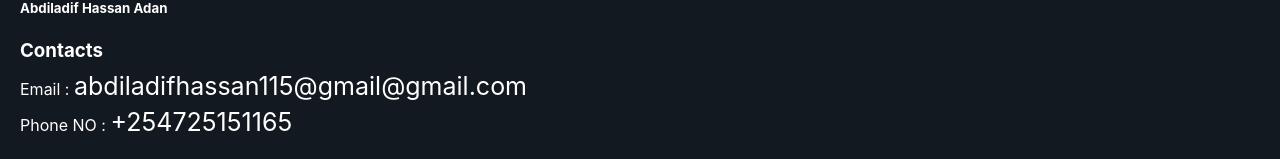
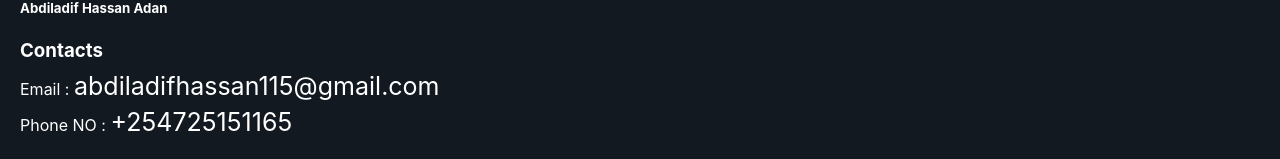
Before and after one commit to Hassan-jr/amazon-clone-website, a React (Create React App) app in the folder frontend/: page /signup in a window 1280 px wide. Shown: the part 978-1137 px from the top of the page. Built offline with nearby package versions, Linux system fonts and the light colour scheme.

Commit message:
map function 2  corrected

```diff
--- a/frontend/src/components/Oneslide.js
+++ b/frontend/src/components/Oneslide.js
@@ -8,6 +8,7 @@ import Slider from "react-slick";
 //import Phones from "../data/Phones"
 import { Link } from 'react-router-dom';
 import dataservice from '../features/alldata';
+import Nodata from './nodata';
 
 
 function Oneslide(prop) {
@@ -59,15 +60,17 @@ size = 4;
     <div className='oneslide'>
     <h2>Popular products in Wireless internationally</h2>
     <Slider  {...settings}>
-            {Phones.length && Phones.map(phone=> {
+            {Phones.length ? Phones.map(phone=> {
                 return (
                     <Link to = "/products">
-
                     <img className='phones' src={phone.image} alt="" />
                     </Link>
 
                 )
-            }  )}
+            })
+            :
+            <Nodata/>
+          }
        </Slider>
 
     </div>
@@ -75,14 +78,17 @@ size = 4;
     <div className='oneslide'>
     <h2>New Arrivals</h2>
     <Slider  {...settings}>
-            { Shoes.length &&  Shoes.map(phone=> {
+            { Shoes.length ?  Shoes.map(phone=> {
                 return (
                     <Link to = "/products">
                     <img className='phones' src={phone.image} alt="" />
                     </Link>
 
                 )
-            }  )}
+            }  )
+            :
+            <Nodata/>
+          }
        </Slider>
 
     </div>
--- a/frontend/src/components/about.js
+++ b/frontend/src/components/about.js
@@ -8,7 +8,7 @@ function about() {
           <h5>Abdiladif Hassan Adan</h5>
 
            <h3>Contacts</h3>
-            <p>Email :  <span className='text'>abdiladifhassan115@gmail@gmail.com</span></p>
+            <p>Email :  <span className='text'>abdiladifhassan115@gmail.com</span></p>
             <p>Phone NO :  <span className='text'>+254725151165</span></p>
     </div>
   )
```
